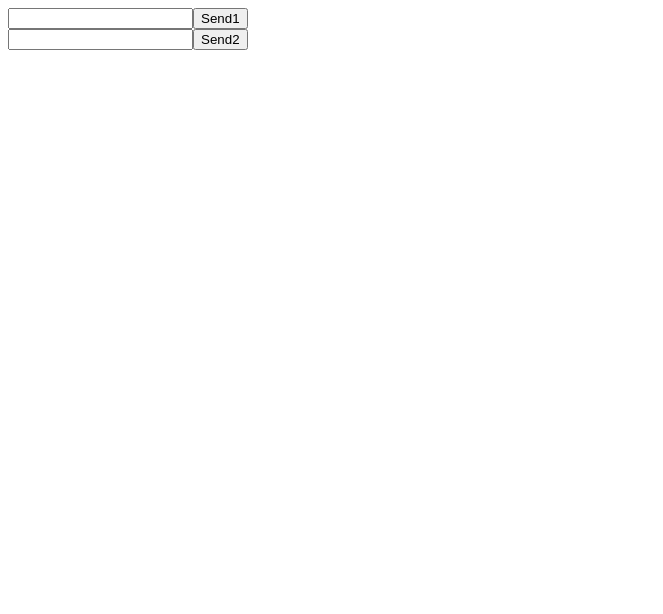
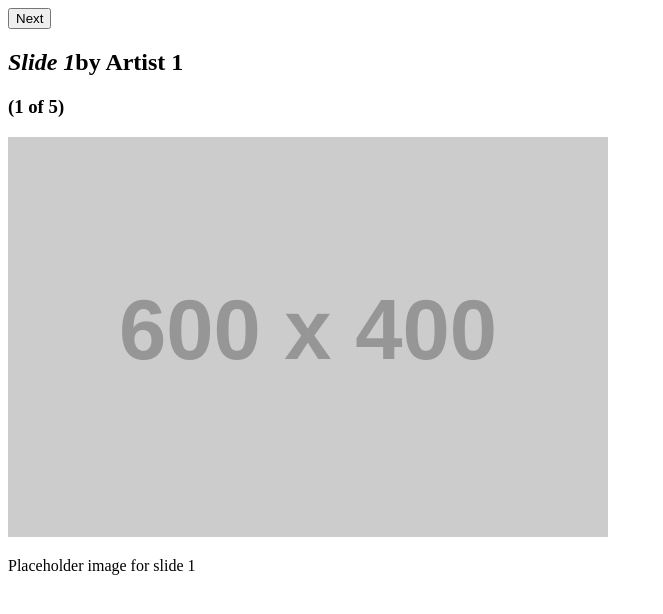
Before and after one commit to mjy90377/React1, a React (Vite) app in the folder react1/: page / in a window 1280 px wide. Shown: the top 614 px of the page, without its empty margins (0-663 px from the left). Built offline with nearby package versions, Linux system fonts and the light colour scheme.

Commit message:
모듈 사용 (오류 발생)

```diff
--- a/react1/src/App.jsx
+++ b/react1/src/App.jsx
@@ -1,11 +1,9 @@
-import Signup1 from "./components/Signup1"
-import Signup2 from "./components/Signup2"
+import Carousel from "./components/Carousel/Carousel"
 
 export default function App() {
   return (
     <>
-      <Signup1 />
-      <Signup2 />
+      <Carousel />
     </>
   )
 }
--- /dev/null
+++ b/react1/src/components/Carousel/Carousel.jsx
@@ -0,0 +1,27 @@
+import {galleryImages} from "./imgData.jsx"
+
+export default function Carousel(){
+    let index = 0;
+
+    function handleClick(){
+        index = index + 1;
+        console.log(index);
+    }
+
+    let slide = galleryImages[index];
+
+    return (
+        <>
+            <button onClick={handleClick}>Next</button>
+            <h2>
+                <i>{slide.name}</i>
+                by {slide.artist}
+            </h2>
+            <h3>
+                ({index + 1} of {galleryImages.length})
+            </h3>
+            <img src={slide.url} alt={slide.alt} />
+            <p>{slide.description}</p>
+        </>
+    )
+}
--- a/react1/src/components/Carousel/images/index.jsx
+++ b/react1/src/components/Carousel/images/index.jsx
@@ -1,4 +1,4 @@
-import img1 from "./img1.png";
-import img2 from "./img2.png";
+import img1 from "./img1.jpg";
+import img2 from "./img2.jpg";
 
 export const slide = {img1, img2};
```
